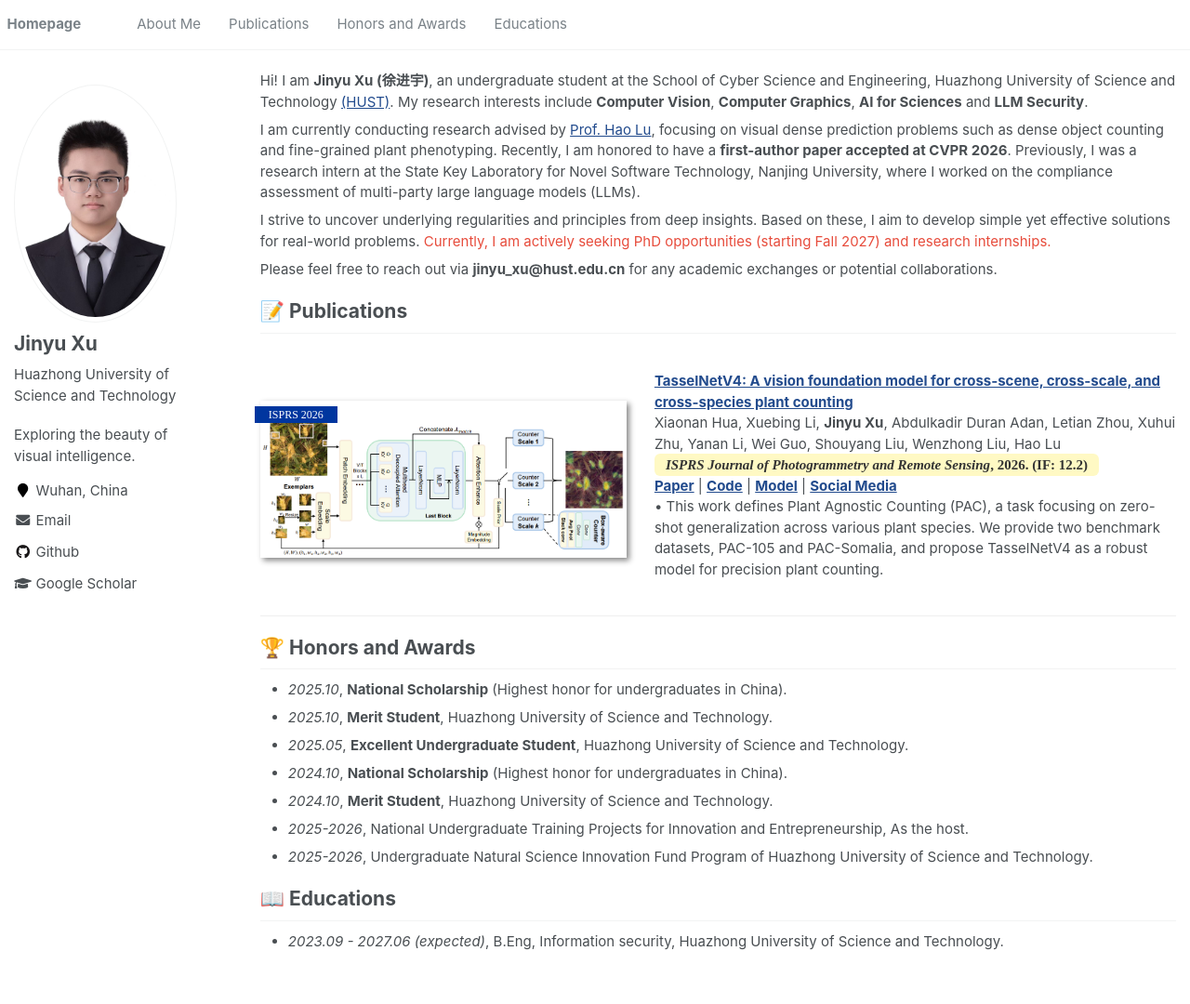
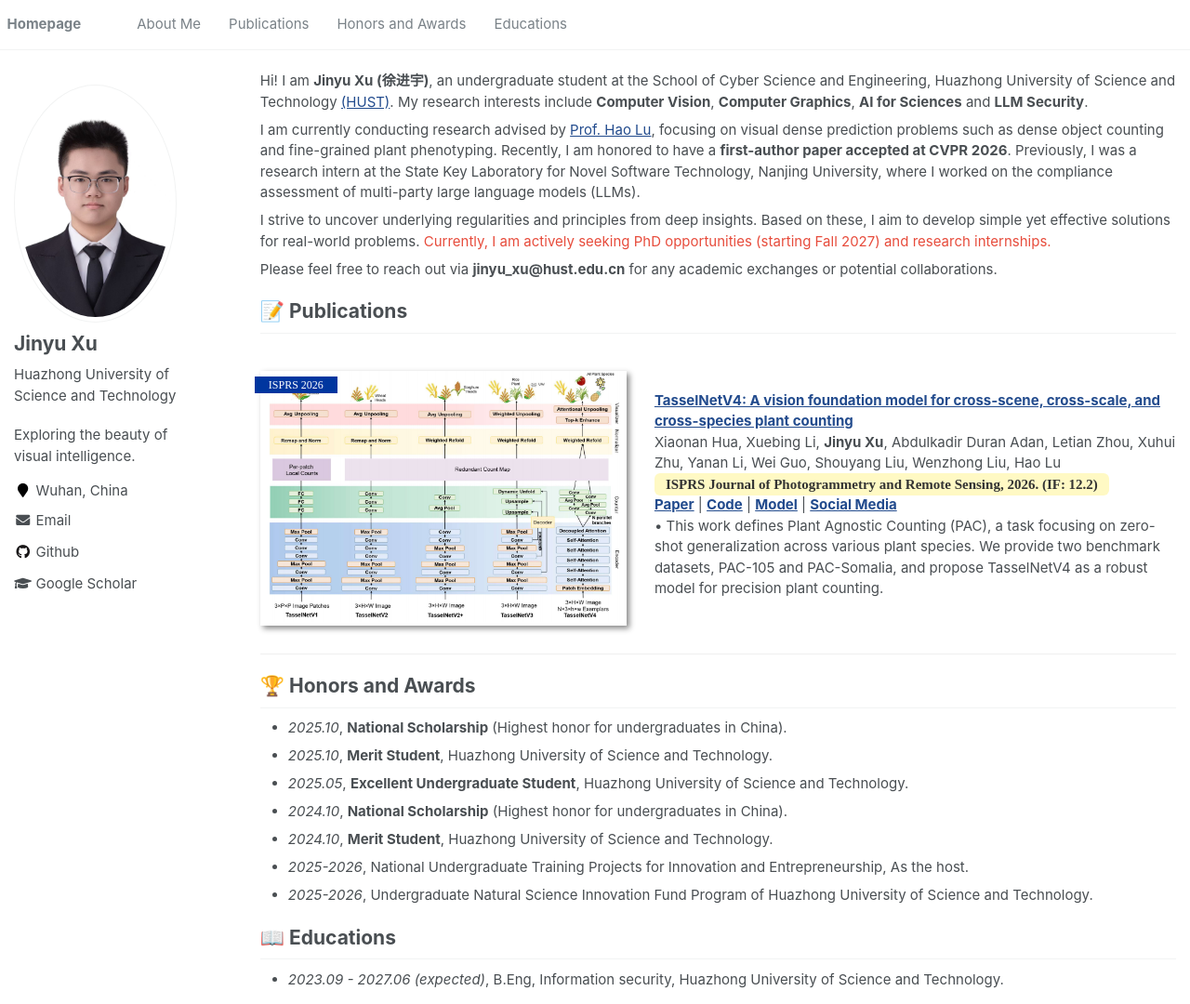
Before and after one commit to xu-jinyu/xu-jinyu.github.io, a Jekyll site: the page built from _pages/about.md, in a window 1280 px wide and 1080 px high. Shown: the whole window at 93% size. Built offline with Jekyll 4.4.1, drawn with Linux system fonts in a browser that asks for light colours.

Commit message:
update contents

```diff
--- a/_pages/about.md
+++ b/_pages/about.md
@@ -35,14 +35,14 @@ Please feel free to reach out via **jinyu_xu@hust.edu.cn** for any academic exch
   <div class='paper-box-image'>
     <div>
       <div class="badge" style="font-family: 'Times New Roman', Times, serif;">ISPRS 2026</div>
-      <img src='images/tasselnetv4.png' alt="sym" width="100%">
+      <img src='images/tasselnetv4-2.png' alt="sym" width="100%">
     </div>
   </div>
   <div class='paper-box-text' markdown="1">
 
 [**TasselNetV4: A vision foundation model for cross-scene, cross-scale, and cross-species plant counting**](https://arxiv.org/abs/2509.20857) \\
 Xiaonan Hua, Xuebing Li, **Jinyu Xu**, Abdulkadir Duran Adan, Letian Zhou, Xuhui Zhu, Yanan Li, Wei Guo, Shouyang Liu, Wenzhong Liu, Hao Lu \\
-<span style="background-color: #fff9c4; color: #333; padding: 4px 12px; border-radius: 6px; font-weight: bold; font-family: 'Times New Roman', Times, serif;"><i>ISPRS Journal of Photogrammetry and Remote Sensing</i>, 2026. (IF: 12.2)</span> \\
+<span style="background-color: #fff9c4; color: #333; padding: 4px 12px; border-radius: 6px; font-weight: bold; font-family: 'Times New Roman', Times, serif;">ISPRS Journal of Photogrammetry and Remote Sensing, 2026. (IF: 12.2)</span> \\
 [**Paper**](https://arxiv.org/abs/2509.20857) | [**Code**](https://github.com/tiny-smart/TasselNetV4/) | [**Model**](https://huggingface.co/akaxiao/TasselNetV4) | [**Social Media**](https://mp.weixin.qq.com/s/9Q4j4Tj4BI1Q5I4_dvdjHQ) \\
 &#8226; This work defines Plant Agnostic Counting (PAC), a task focusing on zero-shot generalization across various plant species. We provide two benchmark datasets, PAC-105 and PAC-Somalia, and propose TasselNetV4 as a robust model for precision plant counting.
 </div>
```
Also changed, not shown: images/tasselnetv4-2.png (added).
